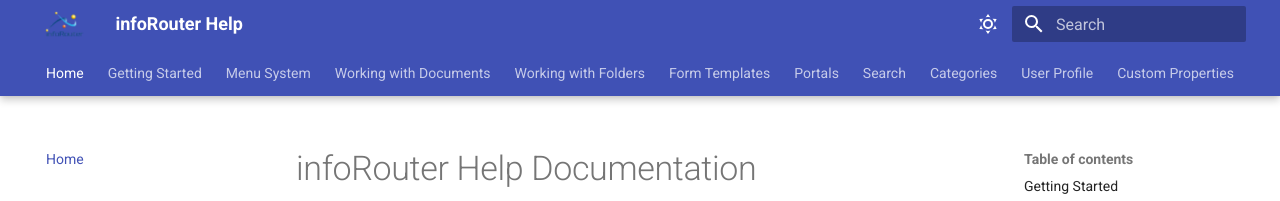
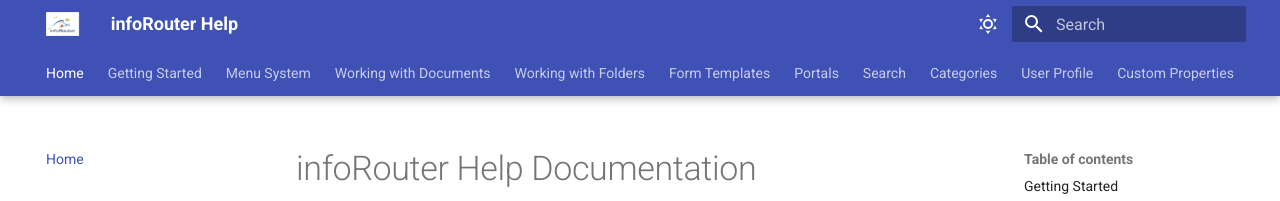
Before and after one commit to orhanyorukoglu/inforouter-help, an MkDocs documentation site: the page built from docs/index.md, in a window 1280 px wide. Shown: the top 201 px of the page. Built offline with MkDocs 1.6.1 and Material for MkDocs 9.7.7, drawn with Linux system fonts in a browser that asks for light colours.

Commit message:
Update logo to InfoRouterLogoFinalSmall.jpg
Co-Authored-By: Claude Opus 4.5 <noreply@anthropic.com>

```diff
--- a/mkdocs.yml
+++ b/mkdocs.yml
@@ -5,7 +5,7 @@ site_url: https://orhanyorukoglu.github.io/inforouter-help/
 
 theme:
   name: material
-  logo: images/infoRouter_Logo.png
+  logo: images/InfoRouterLogoFinalSmall.jpg
   # favicon: images/favicon.ico  # Add favicon.ico to enable
 
   # Color palette with toggle
```
Also changed, not shown: docs/images/InfoRouterLogoFinalSmall.jpg (added).
